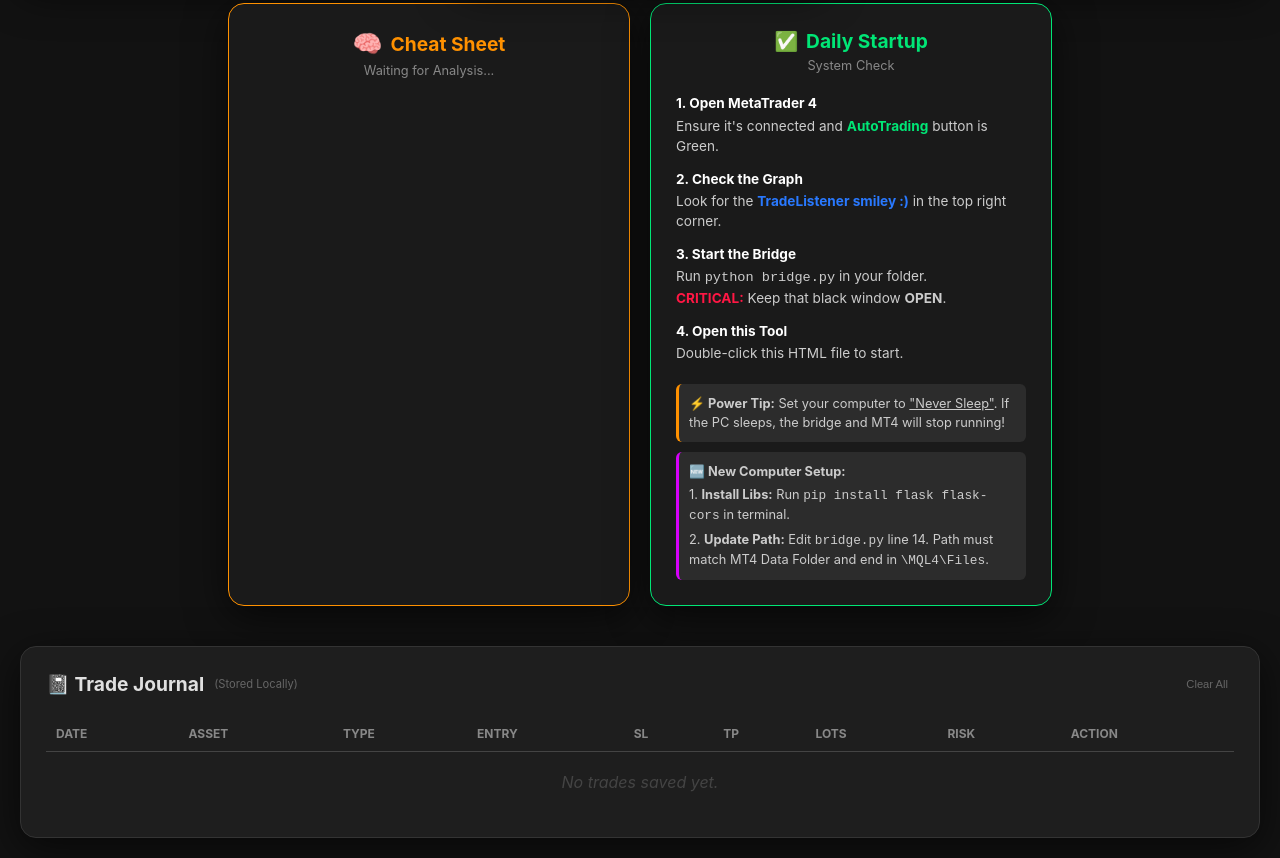
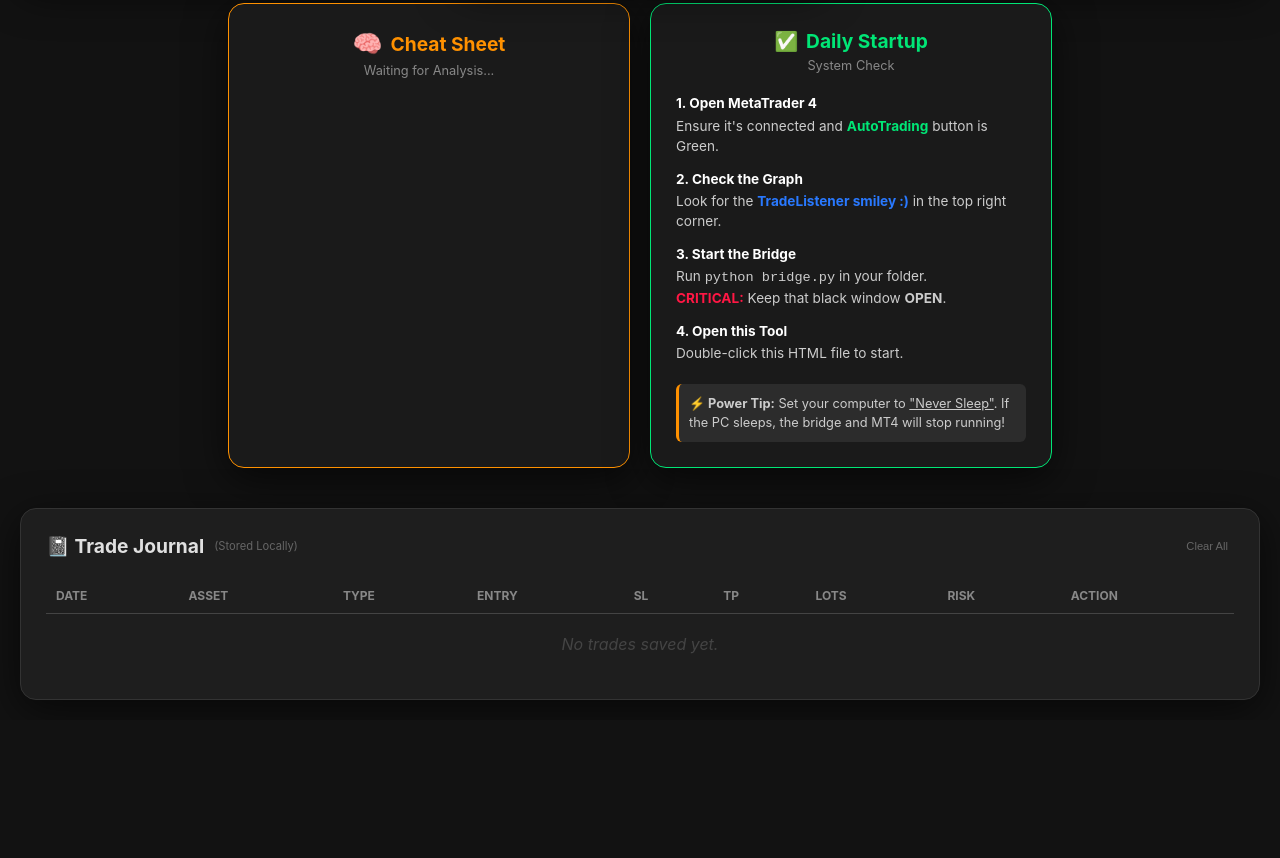
Before and after one commit to servicecoinrwb/Pro-Trade-Calculator, a plain HTML site: page index.html in a window 1280 px wide. Shown: the part 996-1854 px from the top of the page. After the commit the page ends 1716 px from the top, so only its background shows below. Drawn offline with nearby package versions, Linux system fonts and the light colour scheme.

Commit message:
Update index.html

```diff
--- a/index.html
+++ b/index.html
@@ -707,16 +707,6 @@
                 <strong>⚡ Power Tip:</strong>
                 Set your computer to <u>"Never Sleep"</u>. If the PC sleeps, the bridge and MT4 will stop running!
             </div>
-
-            <div style="background:#2c2c2c; padding:10px; border-radius:6px; margin-top:10px; border-left:3px solid #d500f9; font-size:0.8rem;">
-                <strong>🆕 New Computer Setup:</strong>
-                <div style="margin-top:4px;">
-                    1. <strong>Install Libs:</strong> Run <code>pip install flask flask-cors</code> in terminal.
-                </div>
-                <div style="margin-top:4px;">
-                    2. <strong>Update Path:</strong> Edit <code>bridge.py</code> line 14. Path must match MT4 Data Folder and end in <code>\MQL4\Files</code>.
-                </div>
-            </div>
         </div>
     </div>
 
```
